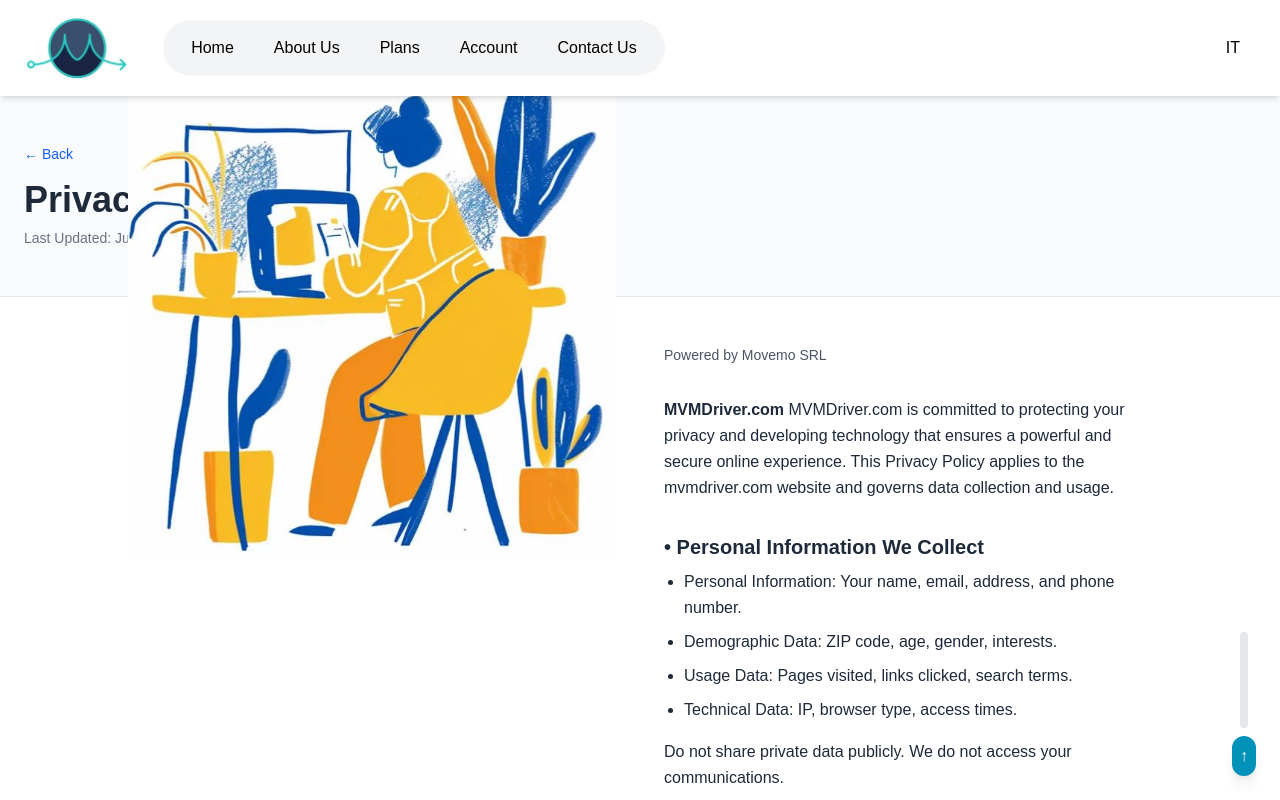
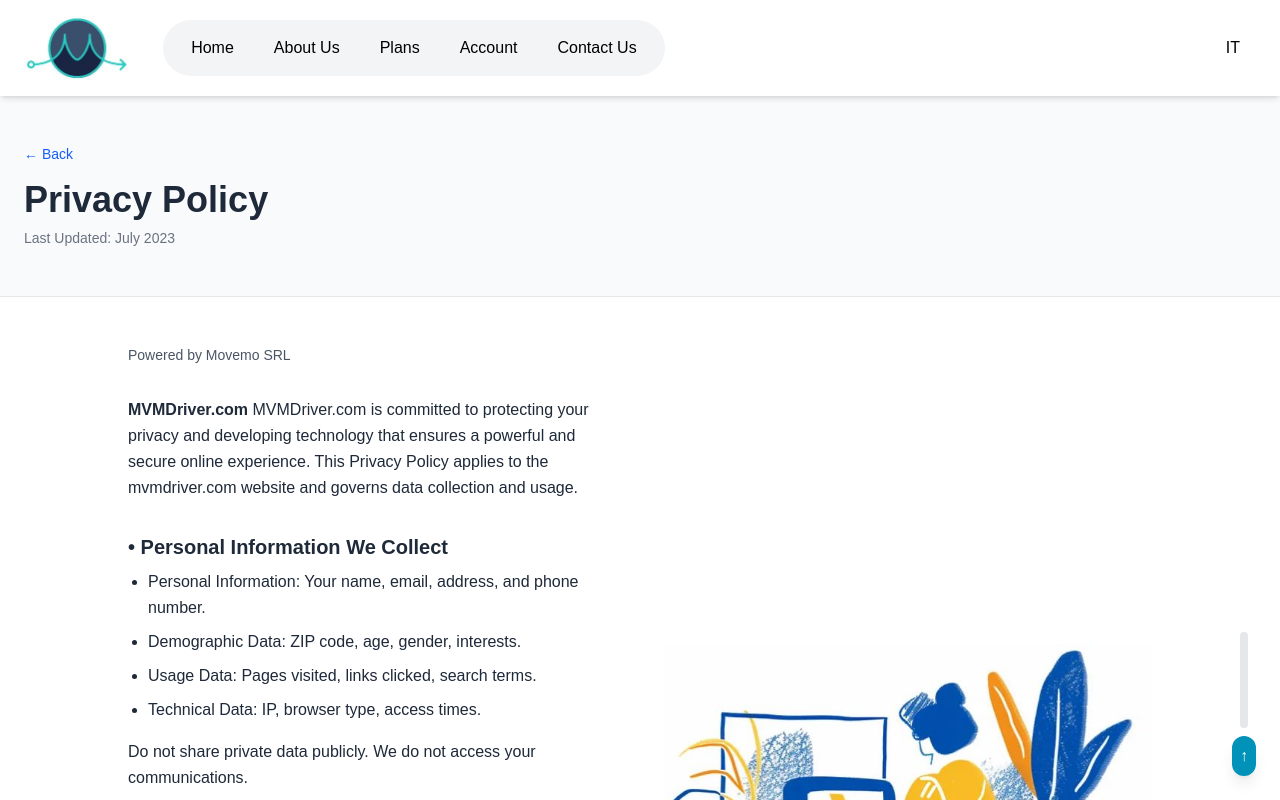
Before and after one commit to jalilkhan625/mvmdriver, a Next.js app: page /en/privacy-policy in a window 1280 px wide. Shown: the top 800 px of the page. Built offline with nearby package versions, Linux system fonts and the light colour scheme.

Commit message:
Update page.tsx

```diff
--- a/src/app/[locale]/privacy-policy/page.tsx
+++ b/src/app/[locale]/privacy-policy/page.tsx
@@ -19,7 +19,7 @@ export default function PrivacyPolicy() {
             href={`/${locale}`}
             className="text-blue-600 hover:underline text-sm block mb-4"
           >
-            &larr; {t('back', { defaultValue: 'Back' })}
+            ← {t('back', { defaultValue: 'Back' })}
           </Link>
           <h1 className="text-4xl font-bold mb-2">{t('title')}</h1>
           <p className="text-sm text-gray-500">{t('lastUpdated')}</p>
@@ -28,13 +28,13 @@ export default function PrivacyPolicy() {
 
       {/* Main Content */}
       <div className="px-4 py-12 md:px-16 lg:px-32">
-        <div className="grid grid-cols-1 lg:grid-cols-2 gap-12 items-start">
-          {/* Image - on top for small screens, right side for large */}
+        <div className="grid grid-cols-1 lg:grid-cols-2 gap-12 items-center">
+          {/* Image - Shown on top for small screens */}
           <motion.div
             initial={{ opacity: 0, x: 50 }}
             animate={{ opacity: 1, x: 0 }}
             transition={{ duration: 0.8, ease: 'easeOut', delay: 0.2 }}
-            className="flex justify-center order-1 lg:order-2"
+            className="flex justify-center order-first lg:order-last"
           >
             <Image
               src="/privacy-policy.JPG"
@@ -51,7 +51,7 @@ export default function PrivacyPolicy() {
             initial={{ opacity: 0, x: -50 }}
             animate={{ opacity: 1, x: 0 }}
             transition={{ duration: 0.8, ease: 'easeOut' }}
-            className="space-y-8 text-base leading-relaxed order-2 lg:order-1"
+            className="space-y-8 text-base leading-relaxed order-last lg:order-first"
           >
             <p className="font-medium text-sm text-gray-600">
               {t('poweredBy')}
@@ -136,23 +136,6 @@ export default function PrivacyPolicy() {
               </p>
             </div>
           </motion.div>
-
-          {/* Image */}
-          <motion.div
-            initial={{ opacity: 0, x: 50 }}
-            animate={{ opacity: 1, x: 0 }}
-            transition={{ duration: 0.8, ease: 'easeOut', delay: 0.2 }}
-            className="flex justify-center -mt-72"
-          >
-            <Image
-              src="/privacy-policy.JPG"
-              alt="Privacy Illustration"
-              width={600}
-              height={600}
-              className="rounded-lg object-contain"
-              loading="lazy"
-            />
-          </motion.div>
         </div>
       </div>
     </div>
```
